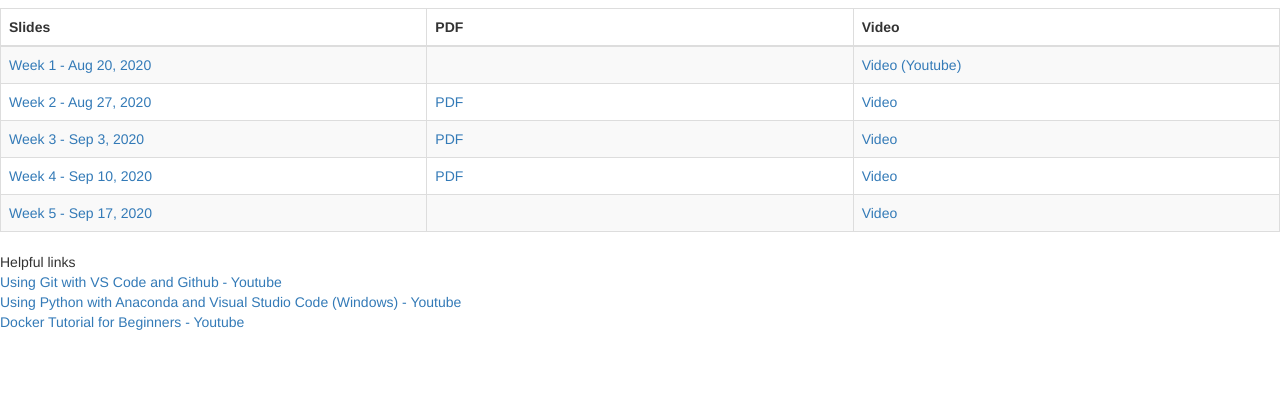
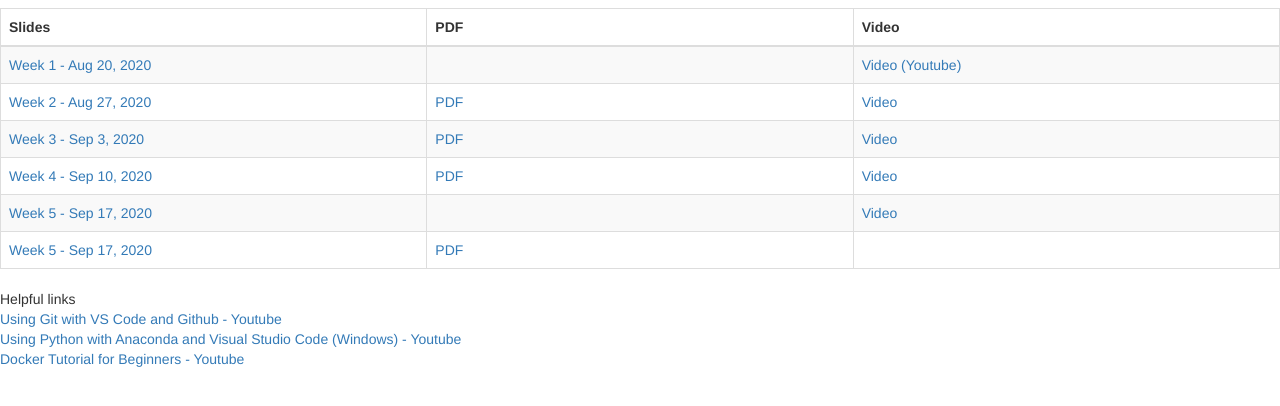
Before and after one commit to chrisfauerbach/info450_fall_2020, a plain HTML site: page index.html in a window 1280 px wide. Shown: the part 188-594 px from the top of the page. Drawn offline with nearby package versions, Linux system fonts and the light colour scheme.

Commit message:
adding pdf

```diff
--- a/index.html
+++ b/index.html
@@ -45,6 +45,11 @@
     <td> <a href="week5/week4.pdf" target="_blank"></a> </td>
     <td> <a href="https://youtu.be/tFErpq40Agg" target="_blank">Video</a></td>
   </tr>
+  <tr>
+    <td><a href="week6/index.html" target="_blank">Week 5 - Sep 17, 2020</a> </td>
+    <td> <a href="week6/week6.pdf" target="_blank">PDF </a> </td>
+    <td> <a href="https://youtu.be/tFErpq40Agg" target="_blank"></a></td>
+  </tr>
 </table>
 
 Helpful links<br/>
```
